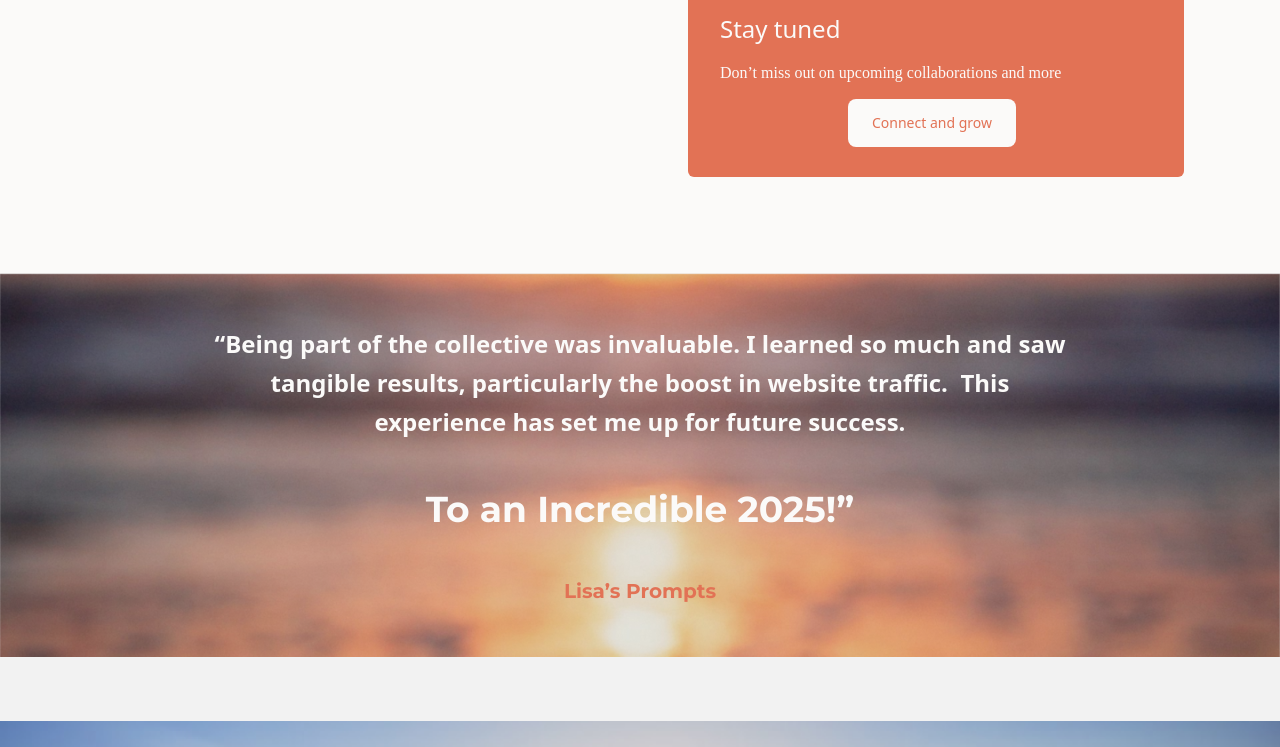
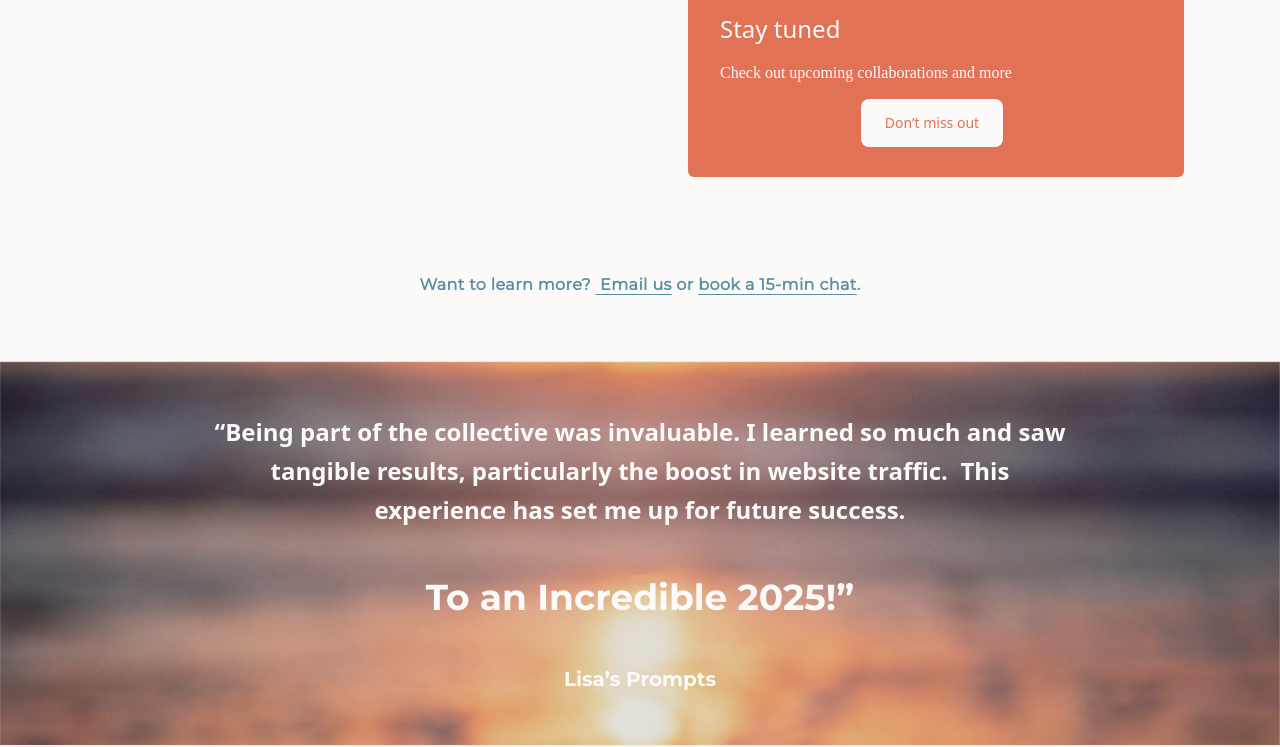
Before and after one commit to andresjpulido/empowerme-website, an Astro site: page / in a window 1280 px wide. Shown: the part 5804-6551 px from the top of the page. Built offline with nearby package versions, Linux system fonts and the light colour scheme; Astro itself is replaced by a stand-in of ours; a web font is replaced by a local one.

Commit message:
revision with manu

```diff
--- a/src/components/QnA.astro
+++ b/src/components/QnA.astro
@@ -8,7 +8,7 @@
           >Who is the EmpowerMe Collective for?
         </summary>
         <p class="font-hindlight text-md mt-4 ">
-          The EmpowerMe Collective is for those who aspire to lead life on their own terms by embracing the entrepreneurial path and starting a business. Whether you're in the idea stage, launching your venture, or running an established business, the collective is here to support your journey.
+          The EmpowerMe Collective is for those who aspire to lead life on their own terms by embracing the entrepreneurial path and starting a business. Whether you're in the idea stage, launching your venture, or running an established business, the collective is here to support your journey to growth.
         </p>
       </details>
     </li>
@@ -25,7 +25,7 @@
     <li class="">
       <details class="open:bg-primary bg-accordionbg ring-accordionborder ring-1 rounded-lg p-4 ">
         <summary class="font-medium cursor-pointer"
-          >When and where is the Collective meeting?
+          >When is the next Campaign?
         </summary>
         <p class="font-hindlight text-md mt-4 ">
           We’re running campaigns regularly and we would love to see you in one! Register your interest - ‘Connect and Grow’. It’s free - no risks, just opportunities!
--- a/src/pages/index.astro
+++ b/src/pages/index.astro
@@ -296,17 +296,17 @@ Add just a few more pieces to blast an immense bonfire.”
       Stay tuned
     </h3>
     <p class="font-hindlight text-primary font-light">
-      Don’t miss out on upcoming collaborations and more
+      Check out upcoming collaborations and more
     </p>
     <div class="mt-4 mx-auto">
-      <button class="btn-secondary klaviyo_form_trigger"   >Connect and grow</button>
+      <button class="btn-secondary klaviyo_form_trigger" >Don’t miss out</button>
     </div>
 
   </section>
 </section>
 
 <section
-  class="flex flex-row items-center justify-center px-8 pb-16 bg-primary text-[#568FA2] hidden"
+  class="flex flex-row items-center justify-center px-8 pb-16 bg-primary text-[#568FA2] "
 >
   <p class="font-montserrat font-bold tracking-wide text-center">
     Want to learn more? <a
@@ -335,7 +335,7 @@ Add just a few more pieces to blast an immense bonfire.”
   </h2>
   <p class="my-12 text-4xl font-montserratbold">To an Incredible 2025!”</p>
 
-  <p class="mb-12 text-xl font-montserratbold text-five">Lisa’s Prompts</p>
+  <p class="mb-12 text-xl font-montserratbold text-primary">Lisa’s Prompts</p>
 </section>
 
 <section
```
